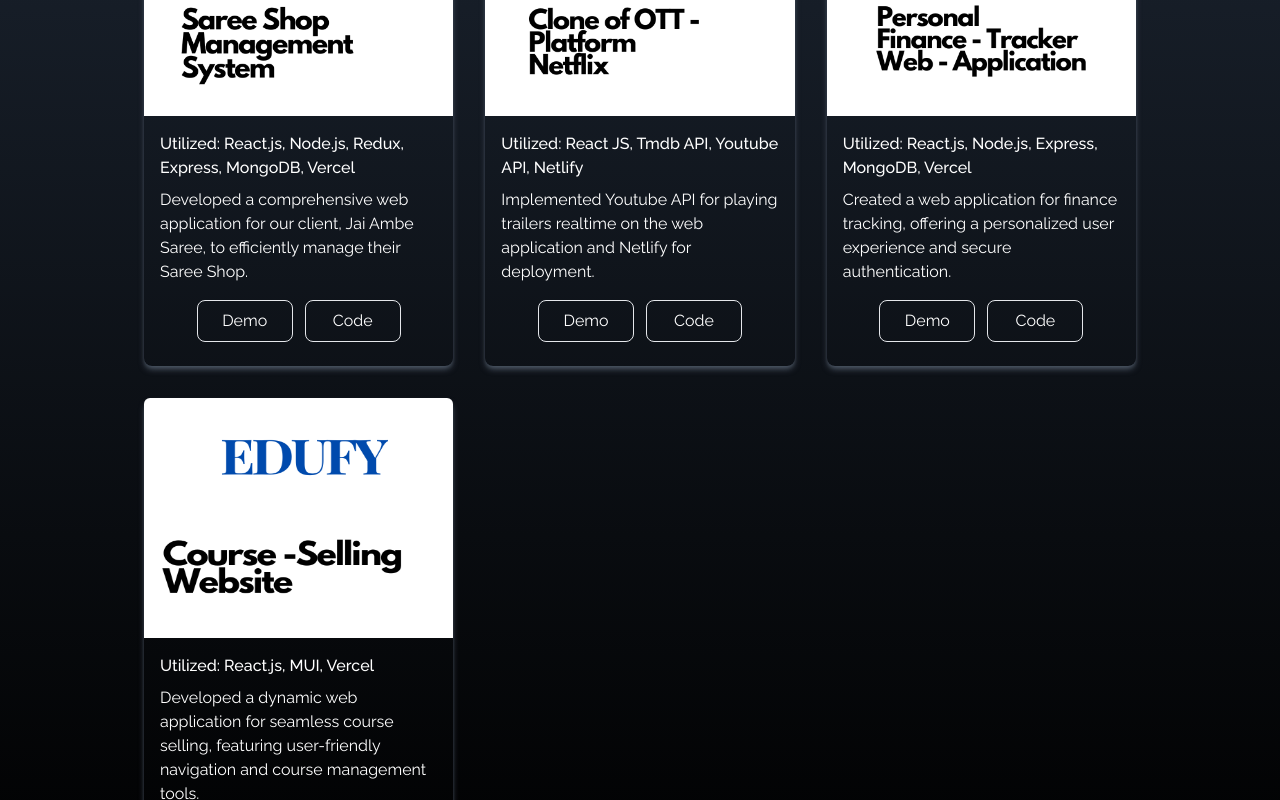
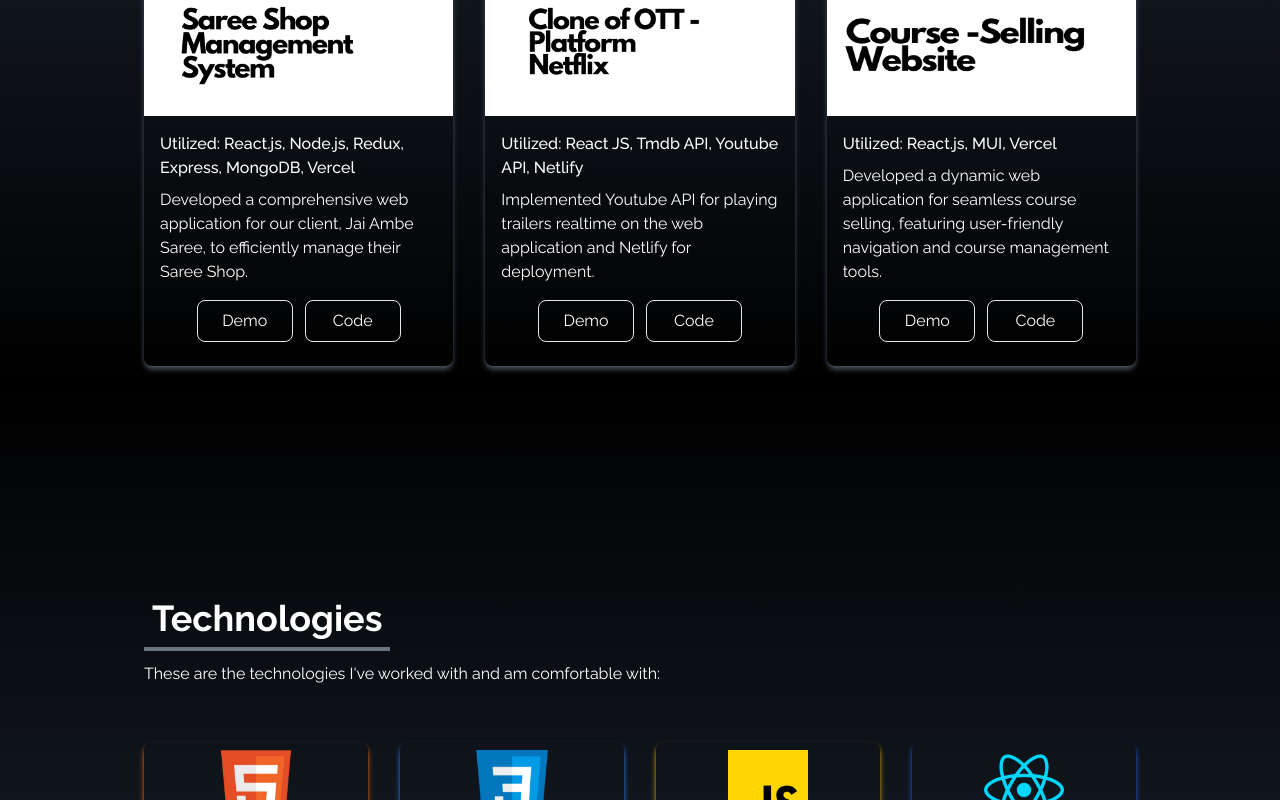
Before and after one commit to AbhiChrs0202/portfolio-website, a React (Create React App) app: page / in a window 1280 px wide. Shown: the part 2760-3560 px from the top of the page. Built offline with nearby package versions, Linux system fonts and the light colour scheme.

Commit message:
Finance Tracker removed!

```diff
--- a/src/components/Projects.jsx
+++ b/src/components/Projects.jsx
@@ -24,17 +24,9 @@
       description:
         "Implemented Youtube API for playing trailers realtime on the web application and Netlify for deployment.",
     },
+
     {
       id: 3,
-      src: cashflow,
-      name: "Utilized: React.js, Node.js, Express, MongoDB, Vercel",
-      url: "https://netflix-clone-9324.vercel.app/",
-      url2: "https://github.com/AbhiChrs0202/netflix-clone-0220",
-      description:
-        "Created a web application for finance tracking, offering a personalized user experience and secure authentication.",
-    },
-    {
-      id: 4,
       src: edufy,
       name: "Utilized: React.js, MUI, Vercel",
       url: "https://edufy-course.vercel.app/",
```
